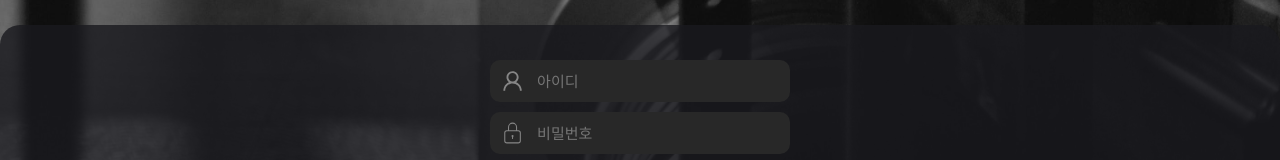
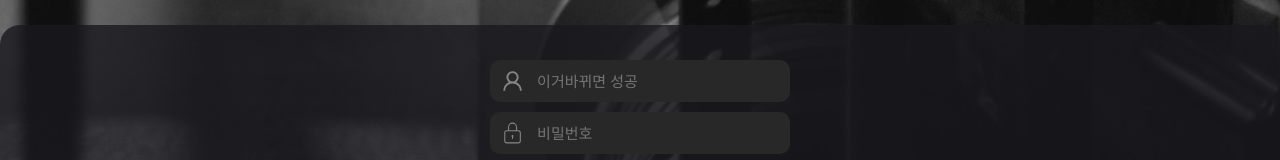
Before and after one commit to M2316/JEALTH_2024, a React (Vite) app in the folder front-end/: page /login in a window 1280 px wide. Shown: the part 279-439 px from the top of the page. Built offline with nearby package versions, Linux system fonts and the light colour scheme.

Commit message:
netlify ci/cd test

```diff
--- a/front-end/src/pages/login/Login.jsx
+++ b/front-end/src/pages/login/Login.jsx
@@ -97,7 +97,7 @@ const Login = () => {
                     <Input
                         inputIcon="user"
                         valueType="email"
-                        placeholder="아이디"
+                        placeholder="이거바뀌면 성공 "
                         inputChangeHandler={(e) => {
                             setUserInfo({
                                 ...userInfo,
```
